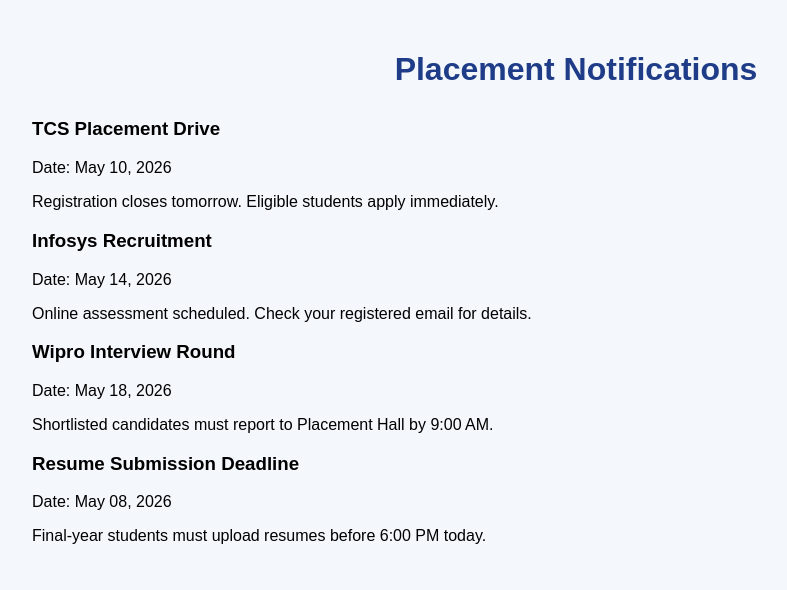
After one commit to vigneshveereshwaran/placement-platform, a Flask app: page /notifications in a window 1280 px wide. The commit adds this page. Shown: the top 590 px of the page, without its empty margins (64-851 px from the left). Run offline with Flask 3, Linux system fonts and the light colour scheme.

Commit message:
Added notifications and statistics pages

```diff
--- a/app.py
+++ b/app.py
@@ -1,10 +1,14 @@
-from flask import Flask
+from flask import Flask, render_template
 
 app = Flask(__name__)
 
-@app.route('/')
-def home():
-    return "Server Running"
+@app.route('/statistics')
+def statistics():
+    return render_template('statistics.html')
+
+@app.route('/notifications')
+def notifications():
+    return render_template('notifications.html')
 
 if __name__ == '__main__':
     app.run(debug=True)
--- a/static/style.css
+++ b/static/style.css
@@ -1,3 +1,77 @@
-body{
-    font-family: Arial
+body {
+  font-family: Arial, sans-serif;
+  background-color: #f4f7fb;
+  margin: 0;
+  padding: 0;
 }
+
+.container {
+  width: 85%;
+  margin: auto;
+  padding: 30px 0;
+}
+
+.page-title {
+  text-align: center;
+  color: #1f3c88;
+  margin-bottom: 30px;
+}
+
+.stats-grid {
+  display: grid;
+  grid-template-columns: repeat(4, 1fr);
+  gap: 20px;
+  margin-bottom: 40px;
+}
+
+.card {
+  background: white;
+  padding: 20px;
+  border-radius: 12px;
+  text-align: center;
+  box-shadow: 0 4px 10px rgba(0, 0, 0, 0.08);
+}
+
+.card h2 {
+  color: #1f3c88;
+  margin: 0;
+  font-size: 28px;
+}
+
+.card p {
+  margin-top: 10px;
+  color: #555;
+  font-size: 15px;
+}
+
+.table-section {
+  background: white;
+  padding: 20px;
+  border-radius: 12px;
+  box-shadow: 0 4px 10px rgba(0, 0, 0, 0.08);
+}
+
+.table-section h2 {
+  color: #1f3c88;
+  margin-bottom: 20px;
+}
+
+table {
+  width: 100%;
+  border-collapse: collapse;
+}
+
+table th, table td {
+  padding: 12px;
+  text-align: center;
+  border-bottom: 1px solid #ddd;
+}
+
+table th {
+  background-color: #1f3c88;
+  color: white;
+}
+
+table tr:hover {
+  background-color: #f1f5ff;
+}
--- /dev/null
+++ b/templates/notifications.html
@@ -0,0 +1,42 @@
+
+
+<!DOCTYPE html>
+<html lang="en">
+<head>
+  <meta charset="UTF-8">
+  <meta name="viewport" content="width=device-width, initial-scale=1.0">
+  <title>Placement Notifications</title>
+  <link rel="stylesheet" href="{{ url_for('static', filename='style.css') }}">
+</head>
+<body>
+
+  <div class="container">
+    <h1 class="page-title">Placement Notifications</h1>
+
+    <div class="notification-card">
+      <h3>TCS Placement Drive</h3>
+      <p>Date: May 10, 2026</p>
+      <p>Registration closes tomorrow. Eligible students apply immediately.</p>
+    </div>
+
+    <div class="notification-card">
+      <h3>Infosys Recruitment</h3>
+      <p>Date: May 14, 2026</p>
+      <p>Online assessment scheduled. Check your registered email for details.</p>
+    </div>
+
+    <div class="notification-card">
+      <h3>Wipro Interview Round</h3>
+      <p>Date: May 18, 2026</p>
+      <p>Shortlisted candidates must report to Placement Hall by 9:00 AM.</p>
+    </div>
+
+    <div class="notification-card">
+      <h3>Resume Submission Deadline</h3>
+      <p>Date: May 08, 2026</p>
+      <p>Final-year students must upload resumes before 6:00 PM today.</p>
+    </div>
+  </div>
+
+</body>
+</html>
```
Also changed, not shown: templates/statistics.html (+80 -1 lines).
